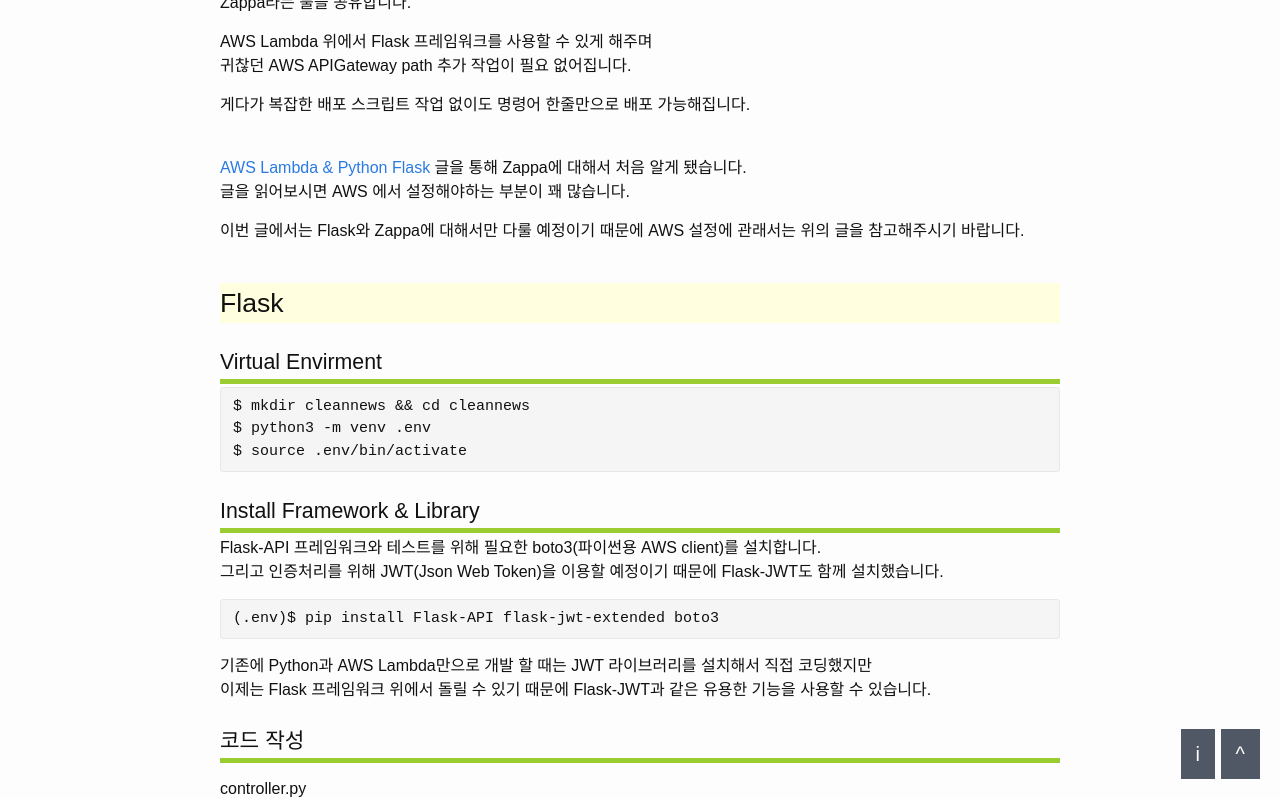
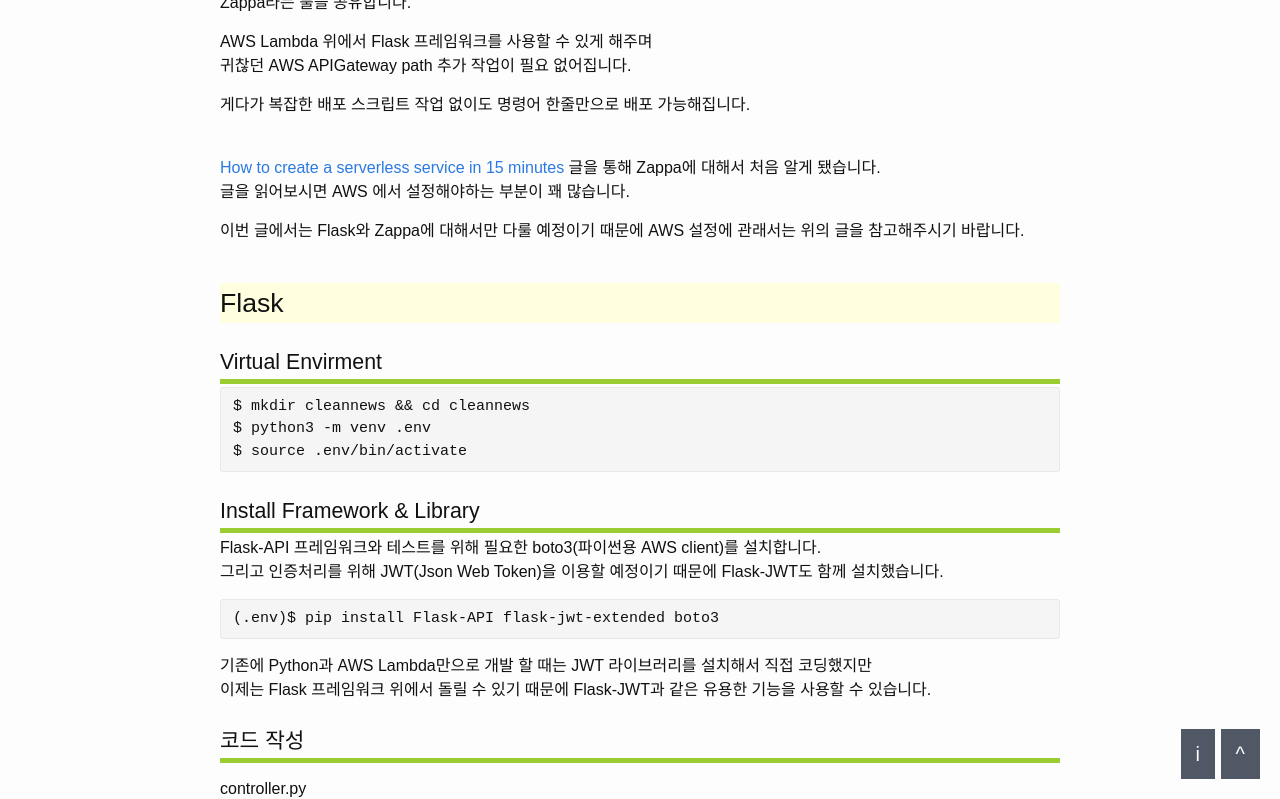
Before and after one commit to dveamer/dveamer.github.io, a Jekyll site: the page built from _posts/BackEnd/2018-11-04-FlaskZappaAWSLambda.md, in a window 1280 px wide and 900 px high, scrolled down 781 px, cut to the strip 101-900 px from the top of the window. Built offline with Jekyll 4.4.1, drawn with Linux system fonts in a browser that asks for light colours; comment, search, counter and statistics services are not loaded; some of the changed text lies outside the part shown.

Commit message:
homepage

```diff
--- a/_posts/BackEnd/2018-11-04-FlaskZappaAWSLambda.md
+++ b/_posts/BackEnd/2018-11-04-FlaskZappaAWSLambda.md
@@ -18,7 +18,7 @@
 
 <!--more-->
 
-[AWS Lambda & Python Flask](https://medium.freecodecamp.org/how-to-create-a-serverless-service-in-15-minutes-b63af8c892e5) 글을 통해 Zappa에 대해서 처음 알게 됐습니다.
+[How to create a serverless service in 15 minutes](https://medium.freecodecamp.org/how-to-create-a-serverless-service-in-15-minutes-b63af8c892e5) 글을 통해 Zappa에 대해서 처음 알게 됐습니다.
 글을 읽어보시면 AWS 에서 설정해야하는 부분이 꽤 많습니다.
 
 이번 글에서는 Flask와 Zappa에 대해서만 다룰 예정이기 때문에 AWS 설정에 관래서는 위의 글을 참고해주시기 바랍니다.
@@ -251,7 +251,7 @@
 
 #### References
 
-  * [AWS Lambda & Python Flask](https://medium.freecodecamp.org/how-to-create-a-serverless-service-in-15-minutes-b63af8c892e5)
+  * [How to create a serverless service in 15 minutes](https://medium.freecodecamp.org/how-to-create-a-serverless-service-in-15-minutes-b63af8c892e5)
 
   * [Flask-API](http://www.flaskapi.org/)
   * [Flask & Decorator ](https://medium.com/@nguyenkims/python-decorator-and-flask-3954dd186cda)
```
